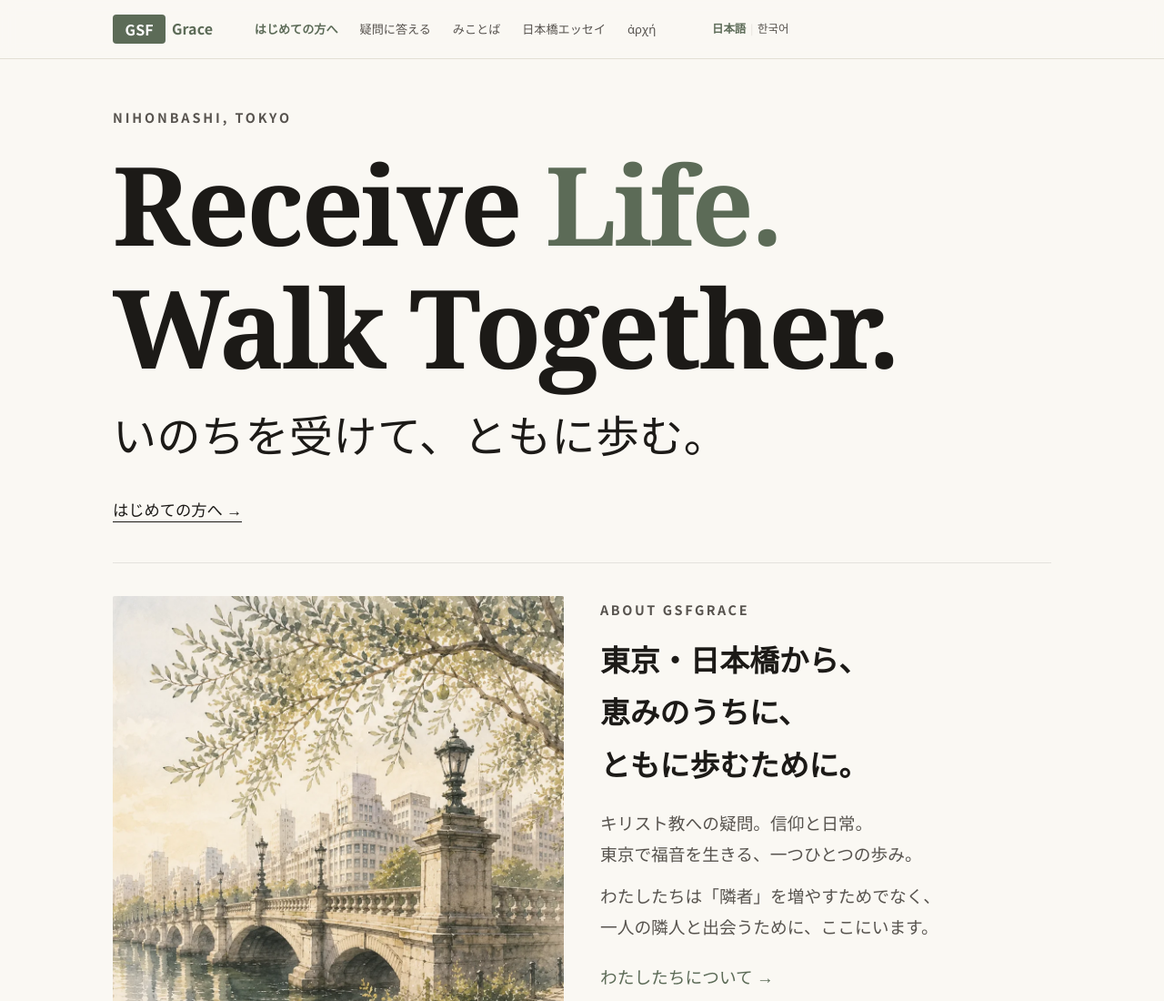
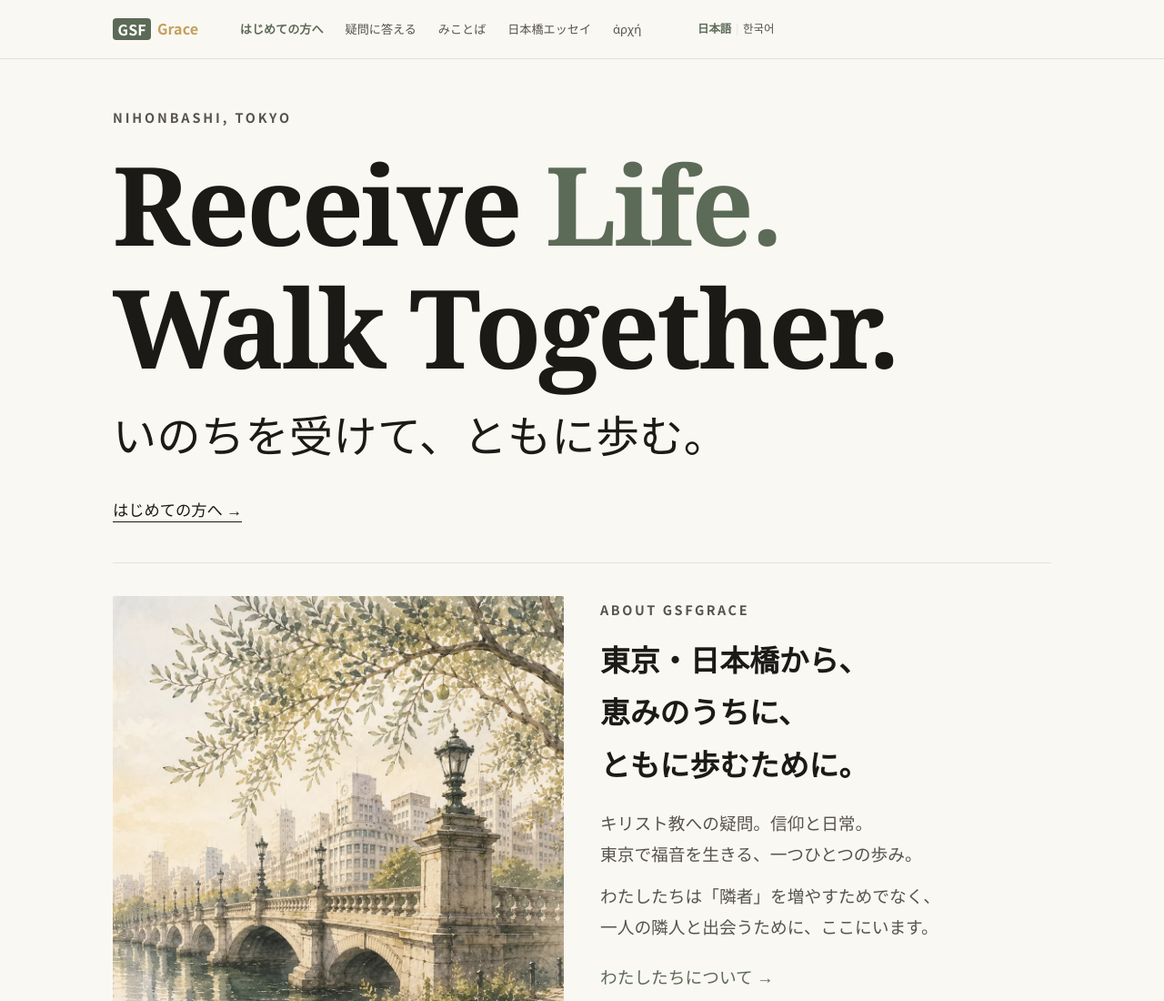
Before and after one commit to asiaunion/gsf-grace, an Astro site: page / in a window 1280 px wide. Shown: the top 1100 px of the page at 91% size. Built offline with nearby package versions, Linux system fonts and the light colour scheme; Astro itself is replaced by a stand-in of ours.

Commit message:
style: reduce GSF button padding and change Grace to gold

```diff
--- a/src/components/Nav.astro
+++ b/src/components/Nav.astro
@@ -106,7 +106,7 @@ const navItems = lang === 'ja'
 
   .brand-gsf {
     background: var(--color-accent);   /* olive 박스 */
-    padding: 0.45rem 0.85rem;
+    padding: 0.15rem 0.35rem;
     border-radius: 4px;
     line-height: 1.15;
     font-size: 1.0rem;
@@ -119,7 +119,7 @@ const navItems = lang === 'ja'
   .brand-grace {
     font-size: 1.0rem;
     font-weight: 700;
-    color: var(--color-accent);
+    color: #C5A059; /* premium gold */
     letter-spacing: 0.01em;
     font-family: var(--font-sans);
   }
```
